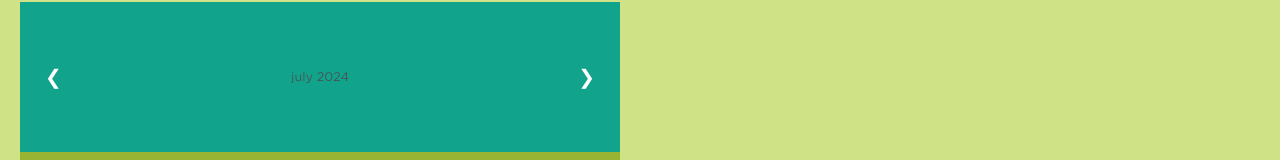
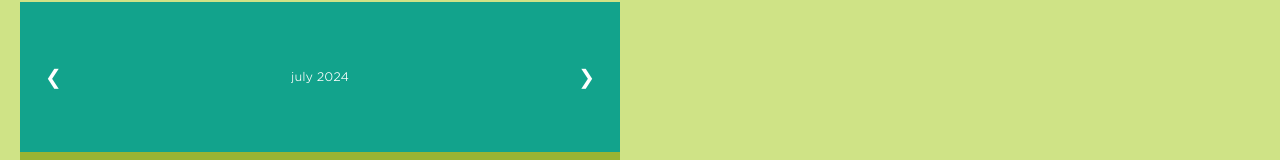
Before and after one commit to crtang/seasons, a React (Create React App) app: page / in a window 1280 px wide. Shown: the part 429-589 px from the top of the page. Built offline with nearby package versions, Linux system fonts and the light colour scheme; the HTML template or start-up script is replaced by a standard one.

Commit message:
Fixed previous & next buttons and month display on calendar

```diff
--- a/src/Calendar/CalendarHeader/index.js
+++ b/src/Calendar/CalendarHeader/index.js
@@ -1,21 +1,28 @@
 import React, { useState } from 'react';
 
-const CalendarHeader = (props) => {const calculatePrevMonth = () => {
-    return props.getPreviousMonth();
+const CalendarHeader = (props) => {
+  let currentMonth = props.m + ' ' + props.y;
+
+  const calculatePrevMonth = () => {
+    props.getPreviousMonth();
+    currentMonth = props.m + ' ' + props.y;
+    return currentMonth;
   };
 
   const calculateNextMonth = () => {
-    return props.getNextMonth();
+    props.getNextMonth();
+    currentMonth = props.m + ' ' + props.y;
+    return currentMonth;
   };
 
   return (
     <div id="cal-header">
-      <div class="cal-controls">
-        <p id="prev-month" onChange={calculatePrevMonth}>&#10094;</p>
+      <div className="cal-controls">
+        <p id="prev-month" onClick={calculatePrevMonth}>&#10094;</p>
 
-        <p>{ props.m + ' ' + props.y }</p>
+        <p className="cal-display">{ currentMonth }</p>
 
-        <p id="next-month" onChange={calculateNextMonth}>&#10095;</p>
+        <p id="next-month" onClick={calculateNextMonth}>&#10095;</p>
       </div>
 
       <div id="weekdays">
--- a/src/Calendar/index.js
+++ b/src/Calendar/index.js
@@ -40,7 +40,7 @@ class Calendar extends Component {
   }
 
   getPreviousMonth = () => {
-    const newMonth = 0;
+    let newMonth = 0;
 
     if (this.state.month >= 1) {
       newMonth = this.state.month - 1;
@@ -62,7 +62,7 @@ class Calendar extends Component {
   };
 
   getNextMonth = () => {
-    const newMonth = 0;
+    let newMonth = 0;
 
     if (this.state.month < 11) {
       newMonth = this.state.month + 1;
--- a/src/index.css
+++ b/src/index.css
@@ -245,6 +245,10 @@ input[type="text"] {
   right: 25px;
 }
 
+.cal-display {
+  color: var(--color-2);
+}
+
 #weekdays {
   display: flex;
   justify-content: space-around;
```
